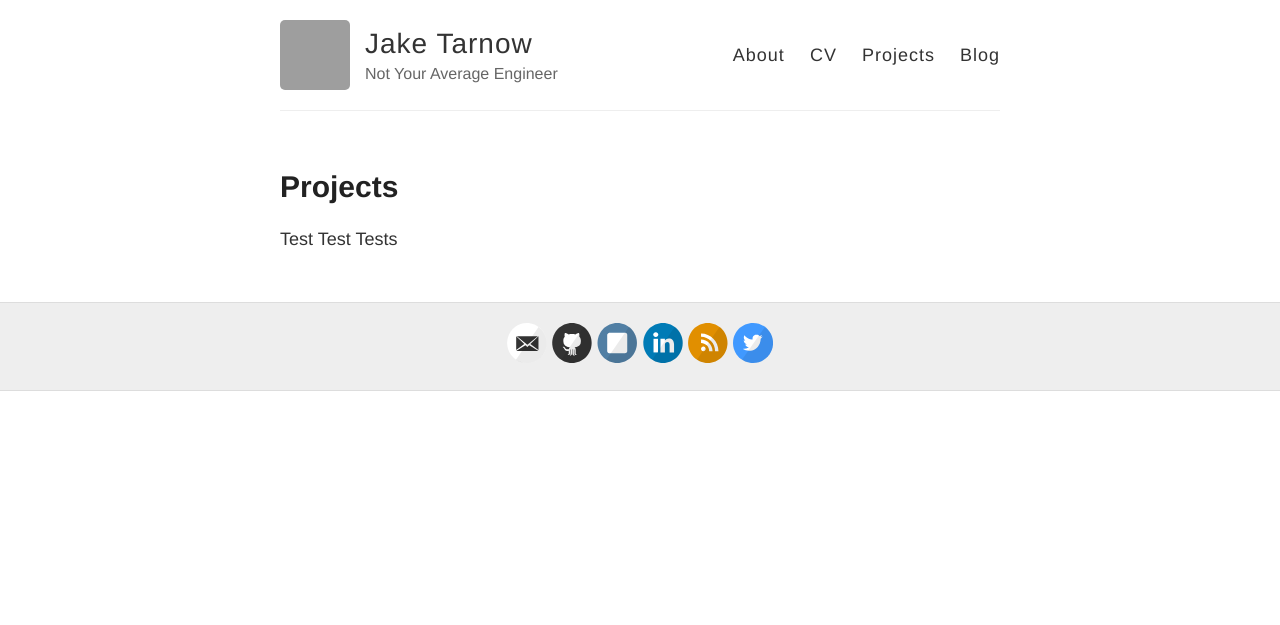
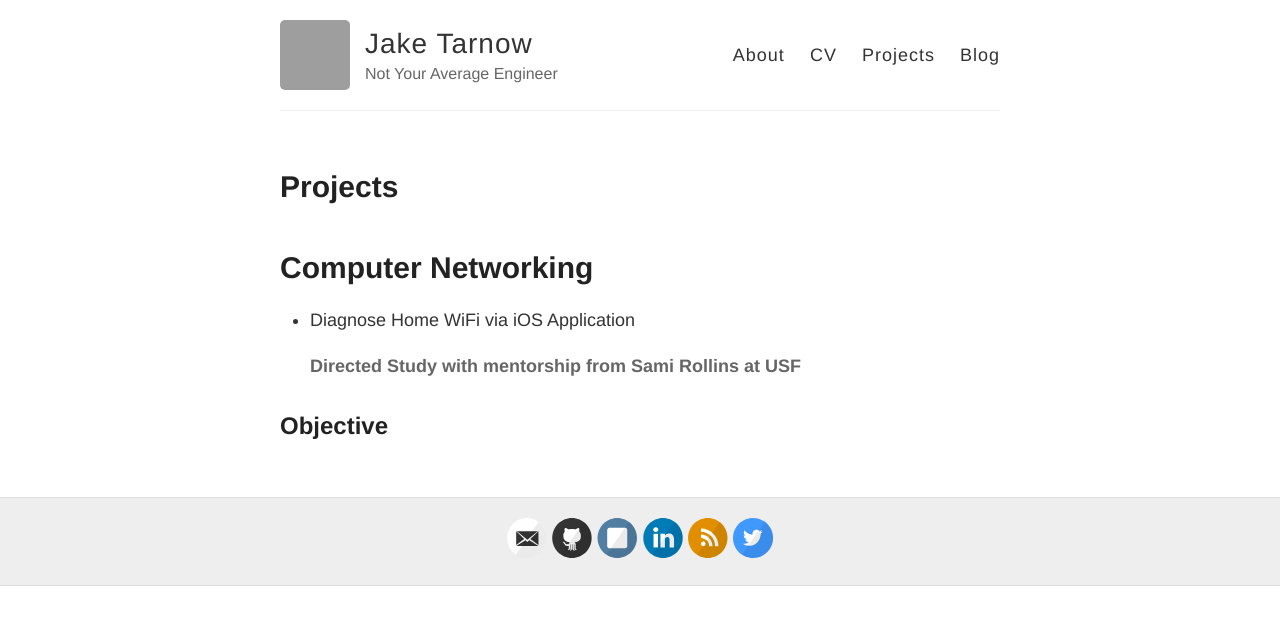
Before and after one commit to HoneyBadger123/jaketarnow.github.io, a Jekyll site: the page built from projects.md, in a window 1280 px wide. Shown: the top 625 px of the page. Built offline with Jekyll 4.4.1, drawn with Linux system fonts in a browser that asks for light colours; grey boxes are pictures that could not be loaded.

Commit message:
updates to projects.md

```diff
--- a/projects.md
+++ b/projects.md
@@ -4,4 +4,8 @@ title: Projects
 permalink: /projects/
 ---
 
-Test Test Tests
+# Computer Networking
+* Diagnose Home WiFi via iOS Application
+#### Directed Study with mentorship from Sami Rollins at USF
+
+## Objective
```
